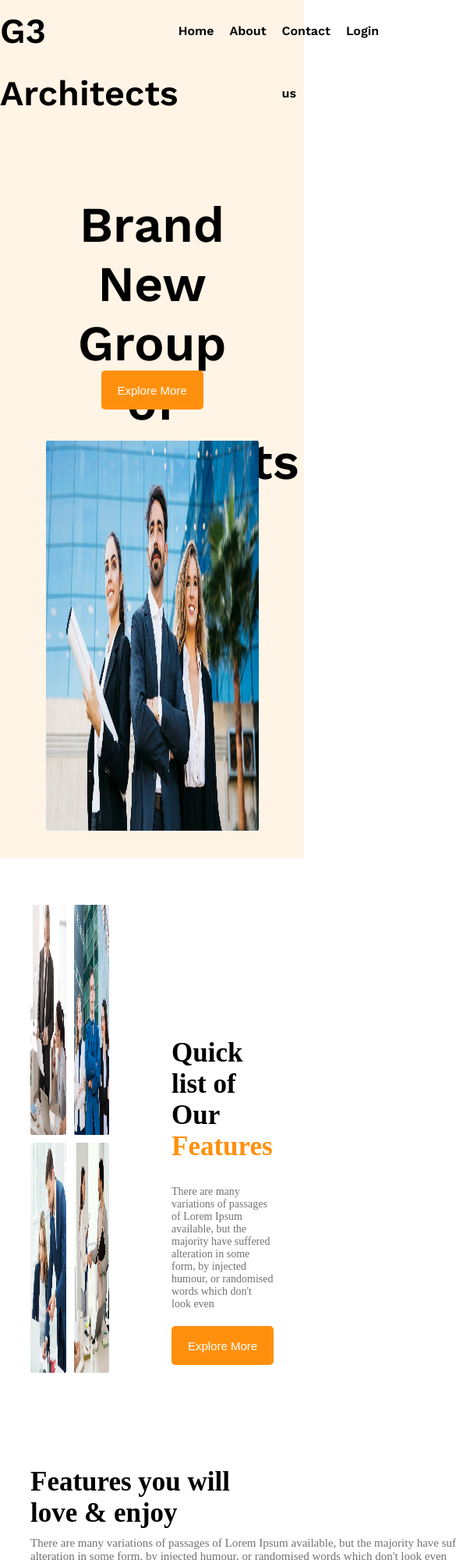
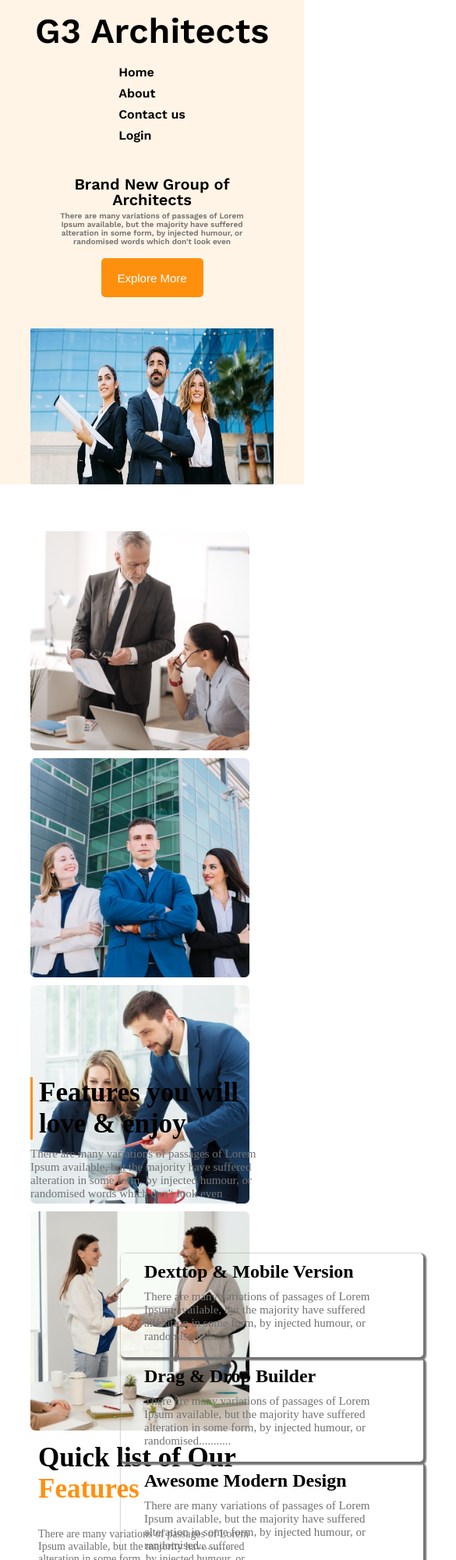
Before and after one commit to mostafizur-raahman/g3-Architects, a plain HTML site: page index.html in a window 390 px wide. Shown: the top 2000 px of the page at 78% size, 585 px wide, since content can reach past the window. Drawn offline with nearby package versions, Linux system fonts and the light colour scheme.

Commit message:
final commit

```diff
--- a/index.html
+++ b/index.html
@@ -37,9 +37,6 @@
         <div class="button">
             <button class="btn">Explore More</button>
         </div>
-
-        <!-- --------banner img-------------
-        --------------------------------- -->
         <div class="banner-img">
 
             <img src="./images/banner.png" alt="">
@@ -76,11 +73,13 @@
     <section class="experience-container">
         <!-- left container -->
         <div class="experience-left-container">
-            <div>
-                <div>
-                    <h1 class="experience-title">Features you will love & enjoy</h1>
-                </div>
-                <div>
+            <div class="first-left-container">
+
+                <h1 class="experience-title"><span class="span"></span> Features you will <br> <span
+                        class="span"></span>
+                    love & enjoy</h1>
+
+                <div class="responsive-experience-des">
                     <p class="experience-title-des">There are many variations of passages of Lorem Ipsum available, but
                         the
                         majority have suffered
@@ -89,7 +88,7 @@
             </div>
             <div class="experience-description">
                 <div class="experience-description-part">
-                    <h1>Dexktop & Mobile Version</h1>
+                    <h1>Dexttop & Mobile Version</h1>
                     <p class="experience-title-des">There are many variations of passages of Lorem Ipsum available, but
                         the majority have suffered
                         alteration in some form, by injected humour, or randomised...........</p>
--- a/styles/style.css
+++ b/styles/style.css
@@ -148,6 +148,9 @@
 }
 
 
+.span {
+    padding: 4px;
+}
 
 .experience-container>div {
     flex: 1;
@@ -158,6 +161,8 @@
     font-size: 35px;
     width: 300px;
     margin-bottom: 10px;
+    border-left: 3px solid var(--btn-bg);
+
 }
 
 .experience-title-des {
@@ -392,3 +397,180 @@
     color: var(--color-dark);
 
 }
+
+/* Responsive */
+@media screen and (max-width:576px) {
+    .nav-banner {
+        height: 100%;
+        width: 100%;
+    }
+
+    .nav-container .nav {
+        display: grid;
+        grid-template-columns: repeat(1, 1fr);
+    }
+
+    .nav-title {
+        align-items: center;
+        margin: 0 auto;
+        font-weight: 500;
+    }
+
+    .nav-list {
+        display: grid;
+        grid-template-columns: repeat(1, 1fr);
+        gap: 2px;
+        line-height: 25px;
+        align-items: center;
+        margin: 0 auto;
+    }
+
+    .banner-title {
+        font-size: 20px;
+        line-height: 20px;
+    }
+
+    .banner-container {
+        margin-top: 40px;
+    }
+
+    .banner-description {
+        padding: 5px;
+        font-size: 10px;
+    }
+
+    .banner-img img {
+        height: 200px;
+        width: 80%;
+    }
+
+    .button {
+        margin-top: -120px;
+    }
+
+    /* feature  */
+    .feature-container {
+        display: grid;
+        grid-template-columns: repeat(1, fr);
+    }
+
+    .feature-img {
+        display: grid;
+        grid-template-columns: repeat(1, 1fr);
+    }
+
+    .feature-img img {
+        width: 90%;
+    }
+
+    .feature-description-details {
+        margin-top: 15px;
+        margin-left: 10px;
+    }
+
+    /* experience container */
+    .experience-container {
+        display: grid;
+    }
+
+    .experience-description {
+        display: flex;
+        flex-direction: column;
+        justify-content: center;
+        align-items: center;
+    }
+
+    .experience-description-part {
+        height: 113px;
+        width: 328px;
+        margin-top: -19px;
+        margin-bottom: 20px;
+        padding: 10px 30px;
+        border-radius: 5px;
+        box-shadow: 2px 2px 2px 2px var(--color-dark);
+    }
+
+    .experience-right-container-img {
+        height: 100px;
+        width: 389px;
+        margin-left: 100px;
+    }
+
+    .experience-right-container-img img {
+        height: 400px;
+        width: 389px;
+    }
+
+    .exp-btn {
+        margin-top: 287px;
+        margin-right: -137px;
+        background-color: var(--btn-bg);
+        color: white;
+        width: 217px;
+        height: px;
+        font-weight: bold;
+        font-size: 44px;
+        border-radius: 10px;
+    }
+
+    .experience-title {
+        margin: 0 0;
+    }
+
+    .responsive-experience-des {
+        height: 123px;
+        width: 296px;
+        overflow: hidden;
+    }
+
+    /* some facts */
+    .some-facts {
+        border: 2px solid red;
+    }
+
+    /* history container */
+    .history-container {
+        display: grid;
+        grid-template-columns: repeat(1, 1fr);
+
+    }
+
+    .histroy-award {
+        margin: 0 auto;
+    }
+
+    /* our sopnsor */
+    .our-sponsor-container {
+        height: 100%;
+        width: 100%;
+    }
+
+    /*  sponsor name*/
+    .sponsor-name {
+        display: grid;
+        grid-template-columns: repeat(1, 1fr);
+        margin-left: 50px;
+        gap: 25px;
+    }
+
+    /* client revews */
+    .client-reviews h1 {
+        margin-left: 50px;
+        width: 400px;
+    }
+
+    .client-review {
+        display: grid;
+        grid-template-columns: repeat(1, 1fr);
+    }
+
+    .footer {
+        height: 80px;
+        width: 400px;
+        padding: 5px;
+        text-align: center;
+        border-radius: 3px;
+    }
+
+
+}
```
